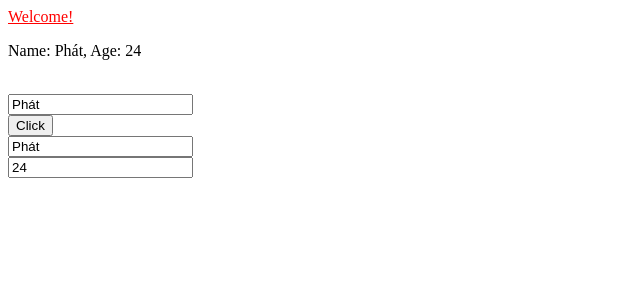
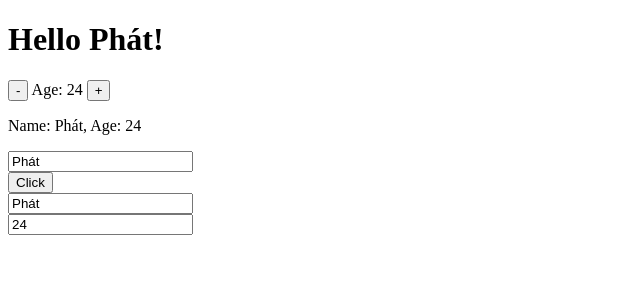
Before and after one commit to Ducphat12345/angular-100days, an Angular app: page / in a window 1280 px wide. Shown: the top 300 px of the page, without its empty margins (0-640 px from the left). Built offline with nearby package versions, Linux system fonts and the light colour scheme.

Commit message:
ngif-angular

```diff
--- a/src/hello/hello.component.html
+++ b/src/hello/hello.component.html
@@ -1,7 +1,9 @@
-<a href="./welcome.component.html">Welcome!</a>
-<br>
+<h1 *ngIf="user.age >= 18">Hello {{user.name}}!</h1>
+<p *ngIf="user.age < 18">You are too young to see this content!</p>
+<button (click)="user.age = user.age - 1">-</button>
+Age: {{user.age}}
+<button (click)="user.age = user.age + 1">+</button>
 <p>Name: {{user.name}}, Age: {{user.age}}</p>
-<br>
 <input type="text" [value]="user.name">
 <br>
 <button type="button" (click)="handler($event)">Click</button>
@@ -9,3 +11,4 @@
 <input type="text" [ngModel]="user.name" (ngModelChange)="user.name = $event" />
 <br>
 <input type="text" [ngModel]="user.age" (ngModelChange)="user.age = $event" />
+<br>
```
